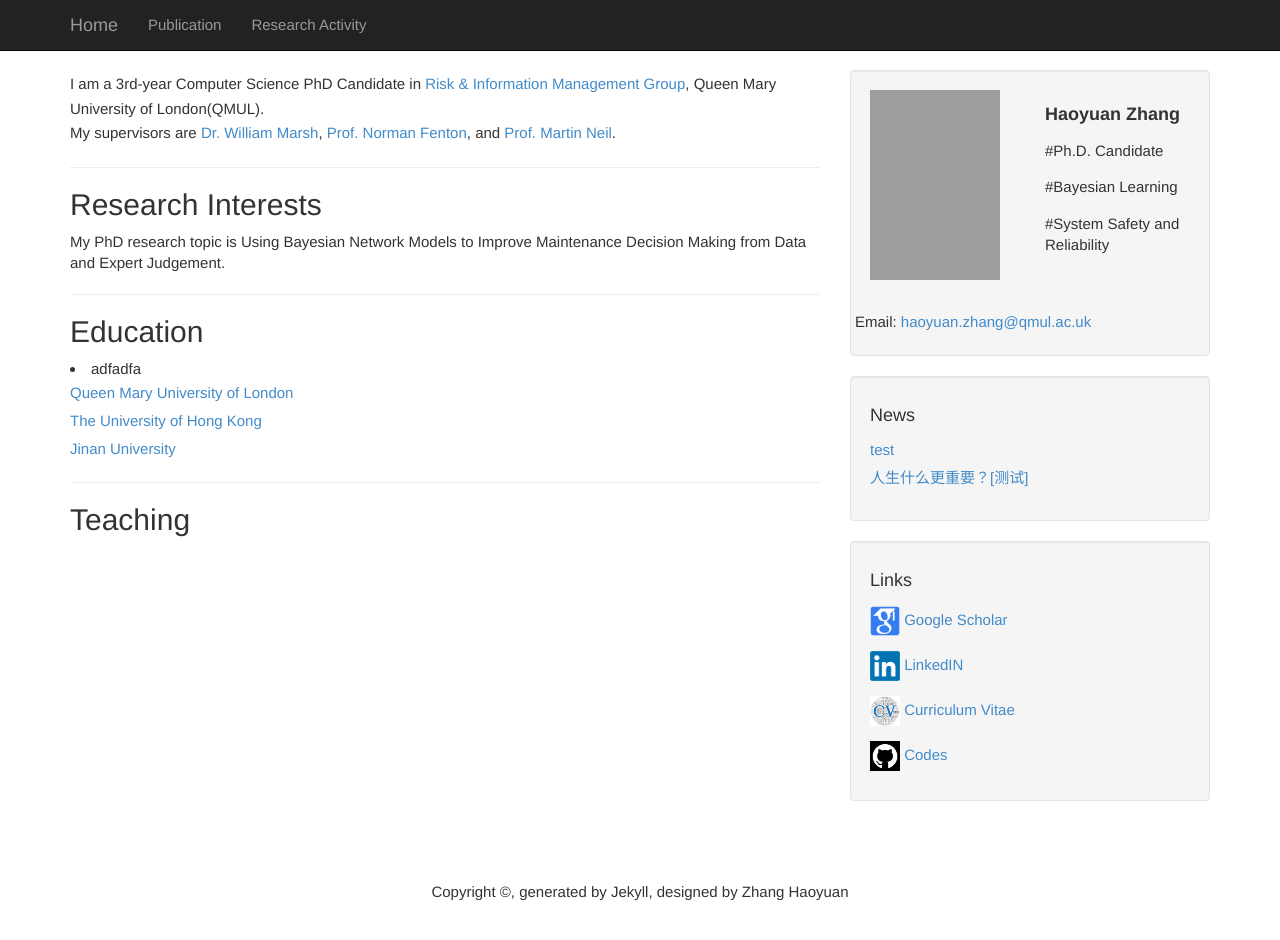
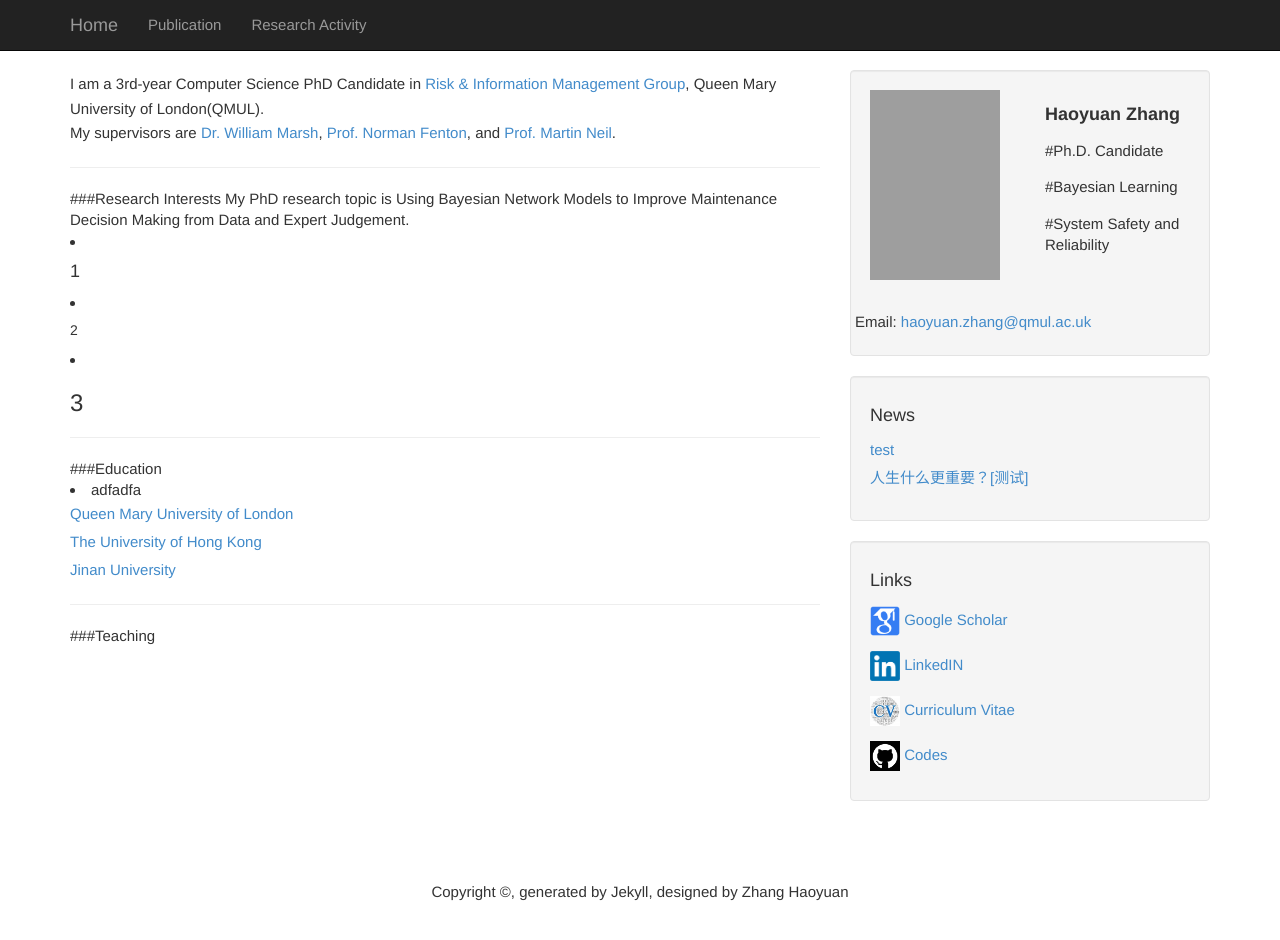
Before and after one commit to july0905/haoyuanzhang1990.github.io, a Jekyll site: the page built from index.html, in a window 1280 px wide and 953 px high. Shown: the top 940 px of the window. Built offline with Jekyll 4.4.1, drawn with Linux system fonts in a browser that asks for light colours; the list of posts is cut into pages by our own code; grey boxes are pictures that could not be loaded.

Commit message:
Update index.html

```diff
--- a/index.html
+++ b/index.html
@@ -10,14 +10,15 @@ My supervisors are <a href="http://www.eecs.qmul.ac.uk/~william/">Dr. William Ma
 </p>
 
 <hr>
-<h2>Research Interests</h2>
+###Research Interests
 My PhD research topic is Using Bayesian Network Models to Improve Maintenance Decision Making from Data and Expert Judgement.
+<li><h4>1</h4></li>
+<li><h5>2</h5></li>
+<li><h3>3</h3></li>
 
 
 <hr>
-<h2>
-Education
-</h2>
+###Education
 <li>adfadfa</li>
 
 <ul class="list-unstyled">
@@ -39,6 +40,4 @@ Education
             </ul>
 
 <hr>
-<h2>
-Teaching
-</h2>
+###Teaching
```
